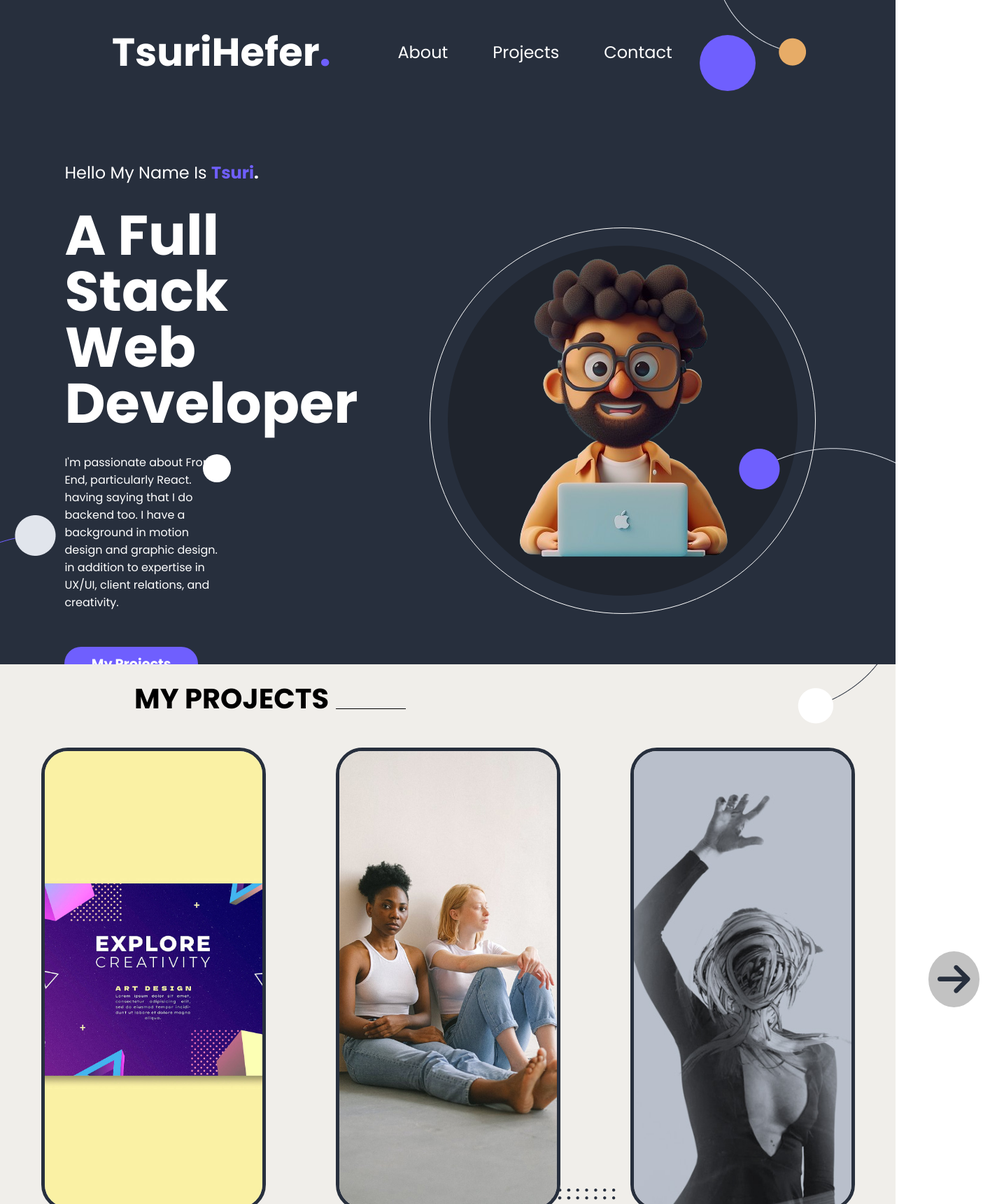
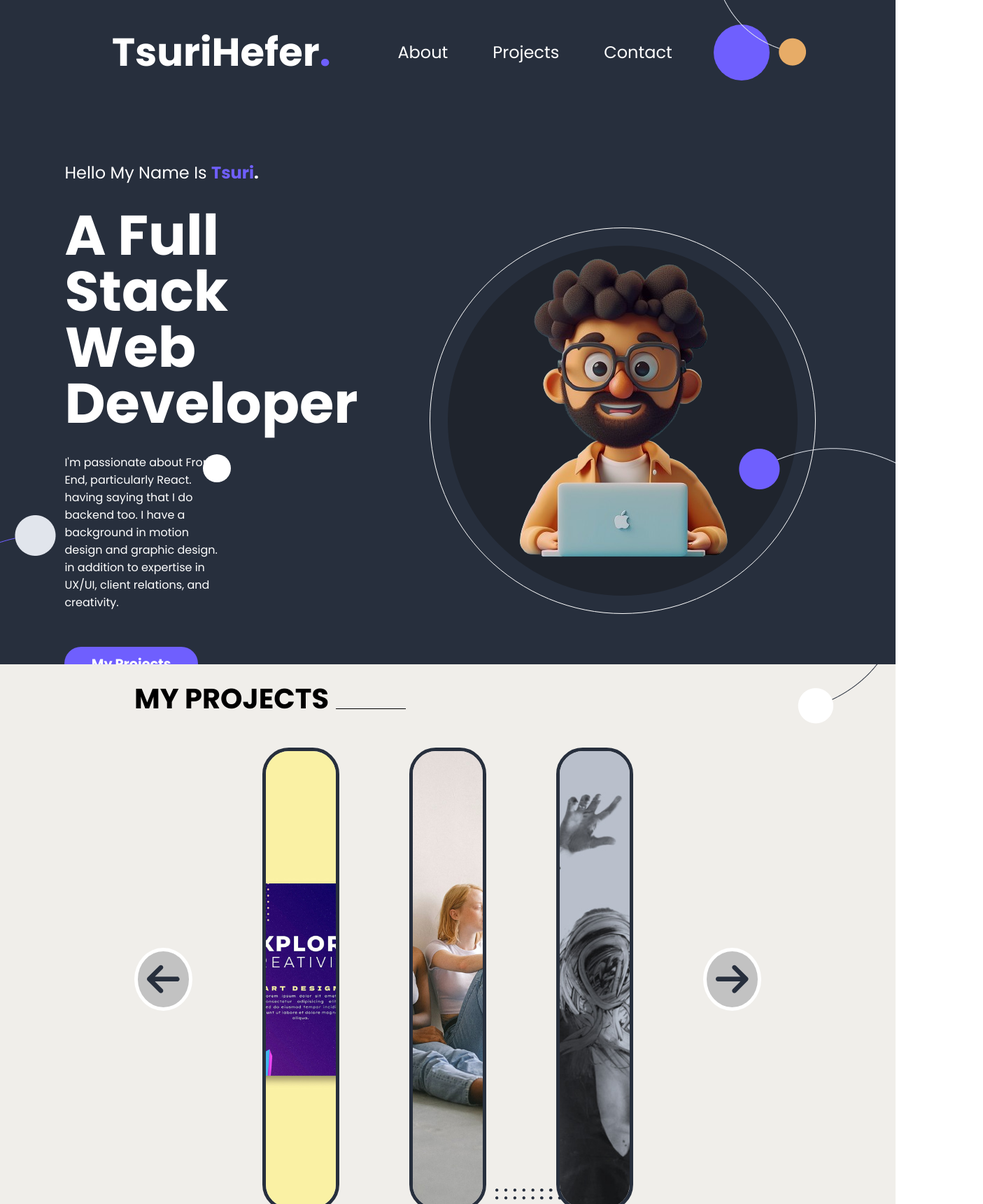
Before and after one commit to TsuriH/NewPortfolio, a React (Create React App) app: page / in a window 1280 px wide. Shown: the top 1720 px of the page at 70% size, 1405 px wide, since content can reach past the window. Built offline with nearby package versions, Linux system fonts and the light colour scheme.

Commit message:
WIP desktop responsibility

```diff
--- a/package.json
+++ b/package.json
@@ -3,7 +3,6 @@
   "version": "0.1.0",
   "private": true,
   "dependencies": {
-    "@babel/plugin-proposal-private-property-in-object": "^7.x.x",
     "@fortawesome/fontawesome-svg-core": "^6.5.2",
     "@fortawesome/free-brands-svg-icons": "^6.5.2",
     "@fortawesome/free-regular-svg-icons": "^6.5.2",
--- a/src/Components/Layout/Header/Header.css
+++ b/src/Components/Layout/Header/Header.css
@@ -86,15 +86,14 @@
 }
 
 .Header .blue-circle-header {
-    z-index: 50;
+
     display: none;
     width: 80px;
     height: 80px;
     background-color: var(--blueish-purple);
     border-radius: 50%;
-    top: 50px;
-    right: 200px;
-    position: absolute;
+    flex-shrink: 0;
+    position: relative;
 
 }
 
@@ -114,7 +113,7 @@
         background-color: var(--dark-blue);
         padding: 1em;
         padding-left: 2em;
-        position: static;
+        position: relative;
         z-index: 30;
         width: 100%;
         box-shadow: none;
@@ -132,6 +131,7 @@
         display: flex;
         flex-direction: row;
         gap: 2em;
+
     }
 
 
@@ -143,6 +143,7 @@
 
     .Header .blue-circle-header {
         display: block;
+        right: 20px;
     }
 
     .Header .orange-circle {
@@ -158,12 +159,11 @@
         justify-content: space-between;
         align-items: center;
         background-color: var(--dark-blue);
-        position: static;
+        position: relative;
         z-index: 30;
         width: 100%;
         box-shadow: none;
         padding: 2rem 10rem;
-
     }
 
     .Header .hamburger-menu {
--- a/src/Components/Layout/Header/Header.tsx
+++ b/src/Components/Layout/Header/Header.tsx
@@ -1,6 +1,4 @@
-import { faBars } from "@fortawesome/free-solid-svg-icons";
 import "./Header.css";
-import { FontAwesomeIcon } from "@fortawesome/react-fontawesome";
 import { useState } from "react";
 import orangeCircle from "../../../Images/orange-circle-header.png"
 export function Header(): JSX.Element {
@@ -10,7 +8,6 @@ export function Header(): JSX.Element {
     return (
         <div className="Header">
             <img src= {orangeCircle} alt="" className="orange-circle"/>
-            <div className="blue-circle-header"></div>
             <p className="logo">TsuriHefer<span>.</span></p>
 
             <div className={`hamburger-menu ${menuIsDisplayed ? 'open' : ''}`} onClick={() => setMenuIsDisplayed(!menuIsDisplayed)}>
@@ -24,6 +21,7 @@ export function Header(): JSX.Element {
                 <a href="#projects" onClick={() => setMenuIsDisplayed(!menuIsDisplayed)}>Projects</a>
                 <a href="#contact" onClick={() => setMenuIsDisplayed(!menuIsDisplayed)}>Contact</a>
             </nav>
+            <div className="blue-circle-header"></div>
         </div>
     );
 }
--- a/src/Components/Layout/MyProjects/MyProjects.css
+++ b/src/Components/Layout/MyProjects/MyProjects.css
@@ -3,11 +3,16 @@
     text-align: center;
     display: flex;
     flex-direction: column;
+    justify-content: center;
     align-items: center;
     background-color: var(--grey);
     position: relative;
 
+
     /* ntc when I got more than three projects what should the component do? scrolling down maybe? it's better to see what is the most common thing to do in that case */
+}
+
+.MyProjects>* {
 }
 
 
@@ -45,7 +50,7 @@
 
 .MyProjects .project-box {
     height: 200px;
-    width: 300px;
+    width: 100%;
     border-radius: 38px;
     border: 10px white solid;
     display: flex;
@@ -155,12 +160,11 @@
         align-items: center;
         gap: 40px;
         gap: 100px;
-
     }
 
     .MyProjects .project-box {
         height: 662px;
-        width: 321px;
+        max-width: 421px;
         border-radius: 38px;
         border: 5px var(--dark-blue) solid;
         display: flex;
--- a/src/Components/Layout/MyProjects/MyProjects.tsx
+++ b/src/Components/Layout/MyProjects/MyProjects.tsx
@@ -17,6 +17,7 @@ export function MyProjects(): JSX.Element {
             <img src={points} alt="" className="points" />
             <h2 className="myproject-title">my projects</h2>
             <div className="projects-container">
+
                 <button><FontAwesomeIcon icon={faArrowRight} className="arrow left" /></button>
 
                 <div className="project-box">
@@ -42,6 +43,7 @@ export function MyProjects(): JSX.Element {
                     </div>
                     <img src={woman} alt="" />
                 </div>
+
                 <button><FontAwesomeIcon icon={faArrowRight} className="arrow right" /></button>
 
             </div>
```
Also changed, not shown: 1 other file (tests, documents, lock files or other folders).
